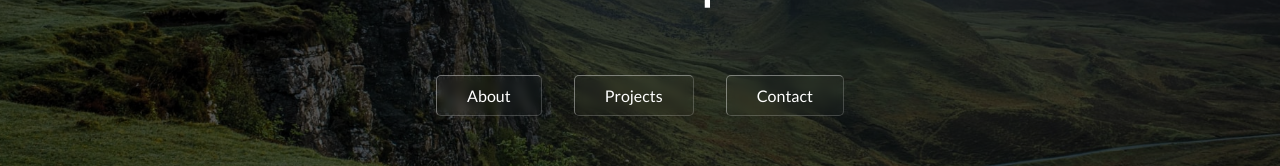
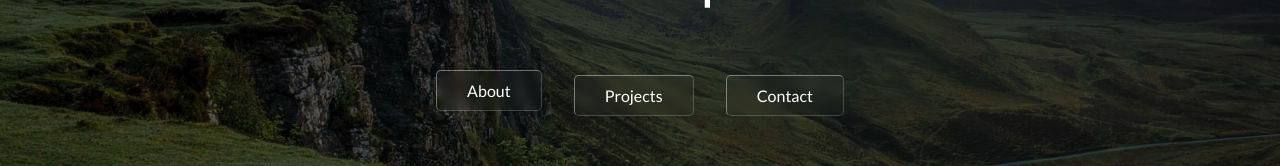
Before and after one commit to andreellisjunior/aguynamedandre, a Next.js app: page / in a window 1280 px wide. In both pictures the pointer is over the element "About". Shown: the part 482-648 px from the top of the page. Built offline with nearby package versions, Linux system fonts and the light colour scheme.

Commit message:
corrected hover effect on homepage buttons

```diff
--- a/styles/globals.scss
+++ b/styles/globals.scss
@@ -141,7 +141,7 @@ p {
   }
 
   &:hover {
-    transform: translateY(-5px);
+    transform: translateY(-5px) !important;
   }
 
   &::before {
```
